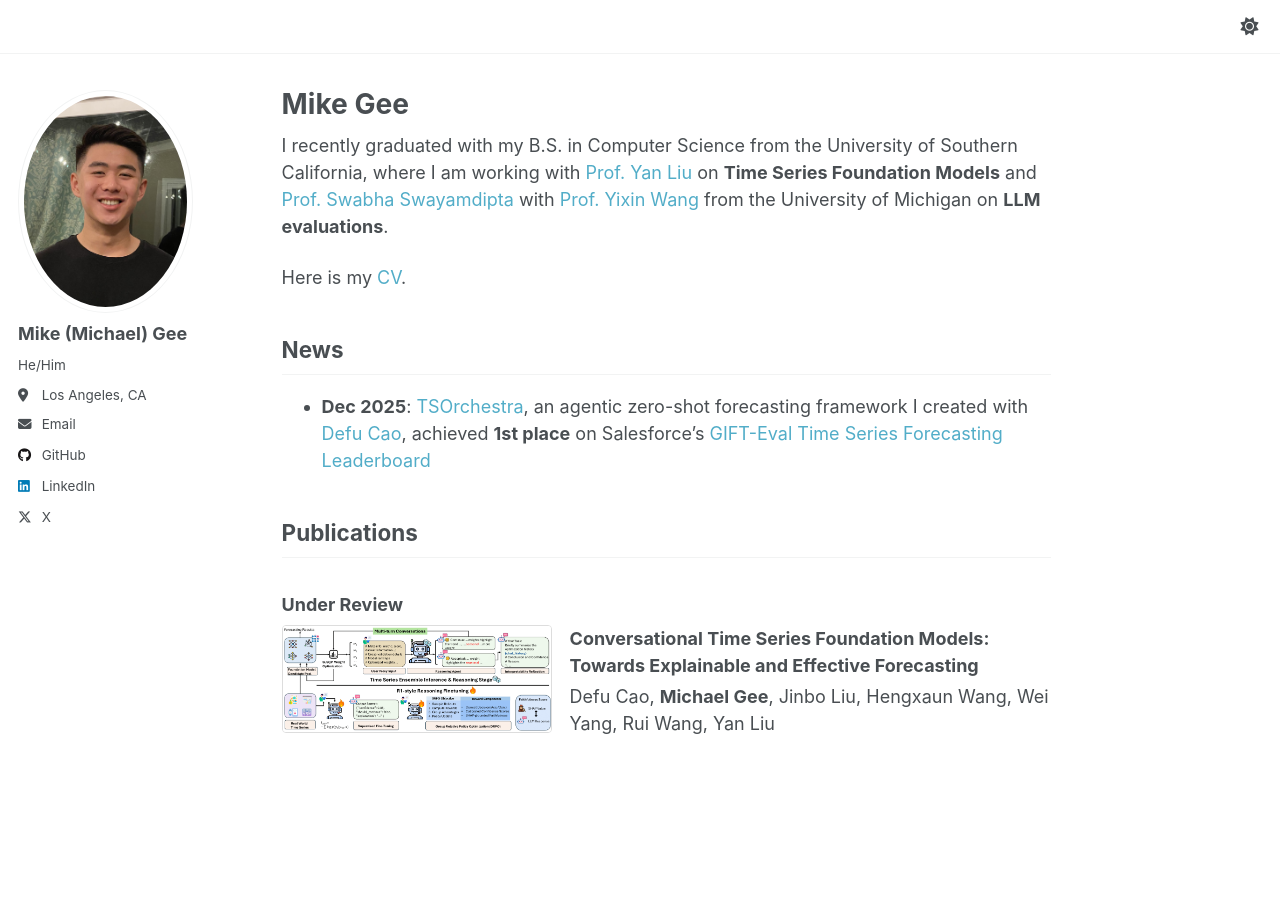
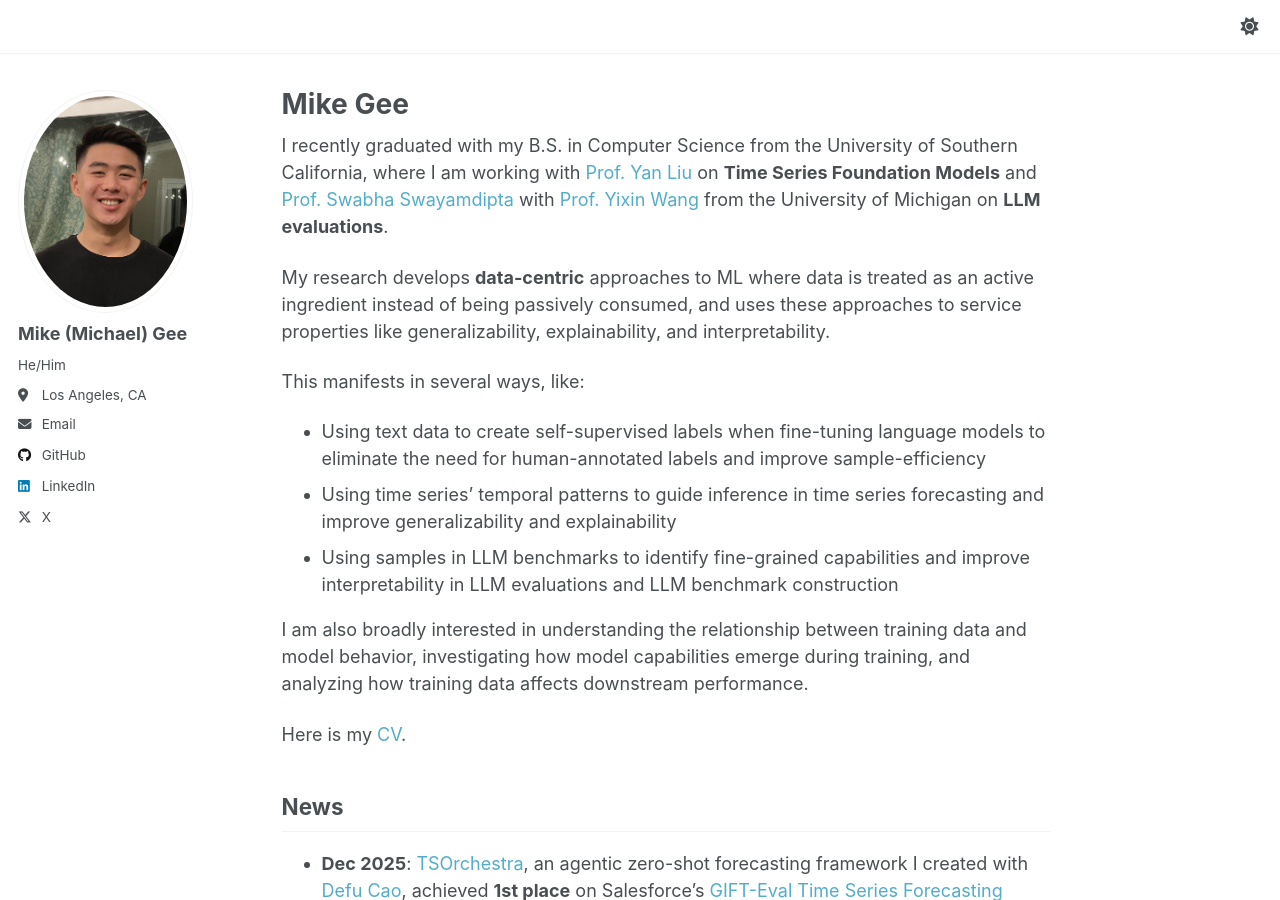
Before and after one commit to mpg05883/mpg05883.github.io, a Jekyll site: the page built from _pages/about.md, in a window 1280 px wide and 900 px high. Built offline with Jekyll 4.4.1, drawn with Linux system fonts in a browser that asks for light colours; a script that is not in the unit is left out.

Commit message:
Added research vision paragraph

```diff
--- a/_pages/about.md
+++ b/_pages/about.md
@@ -8,6 +8,16 @@ redirect_from:
 ---
 
 I recently graduated with my B.S. in Computer Science from the University of Southern California, where I am working with [Prof. Yan Liu](https://sites.google.com/view/yanliu-ai/home) on **Time Series Foundation Models** and [Prof. Swabha Swayamdipta](https://swabhs.com/) with [Prof. Yixin Wang](https://yixinwang.github.io/) from the University of Michigan on **LLM evaluations**.
+
+My research develops **data-centric** approaches to ML where data is treated as an active ingredient instead of being passively consumed, and uses these approaches to service properties like generalizability, explainability, and interpretability.
+
+This manifests in several ways, like:
+
+- Using text data to create self-supervised labels when fine-tuning language models  to eliminate the need for human-annotated labels and improve sample-efficiency
+- Using time series' temporal patterns to guide inference in time series forecasting and improve generalizability and explainability
+- Using samples in LLM benchmarks to identify fine-grained capabilities and improve interpretability in LLM evaluations and LLM benchmark construction
+
+I am also broadly interested in understanding the relationship between training data and model behavior, investigating how model capabilities emerge during training, and analyzing how training data affects downstream performance.
 
 <!-- My research investigates how data can be used more effectively by using data like time series and text to actively guide shape from pre-training to inference and evaluation instead of being passively consumed, and using these methods to service  characteristics like generalizability, explainability, and interpretability. -->
 
@@ -32,7 +42,7 @@ Here is my [CV](/files/Mike_Gee_CV.pdf).
   <div class="pub-content">
     <div class="pub-title">Conversational Time Series Foundation Models: Towards Explainable and Effective Forecasting</div>
     <div class="pub-authors">Defu Cao, <span class="me">Michael Gee</span>, Jinbo Liu, Hengxaun Wang, Wei Yang, Rui Wang, Yan Liu</div>
-    <!-- <div class="pub-description">A conversational approach to time series forecasting that enables explainable and effective predictions through natural language interaction with foundation models.</div> -->
+    <!-- <div class="pub-description">We propose TSOrchestra, a novel framework for zero-shot forecasting that uses an LLM agent to ensemble several TSFMs. TSOrchestra outperforms competitors from Salesforce, Amazon, and Google on zero-shot time series forecasting</div> -->
     <div class="pub-status">Under review at ICLR 2026</div>
     <div class="pub-links">
       <a href="https://arxiv.org/abs/2512.16022">arXiv</a>
```
